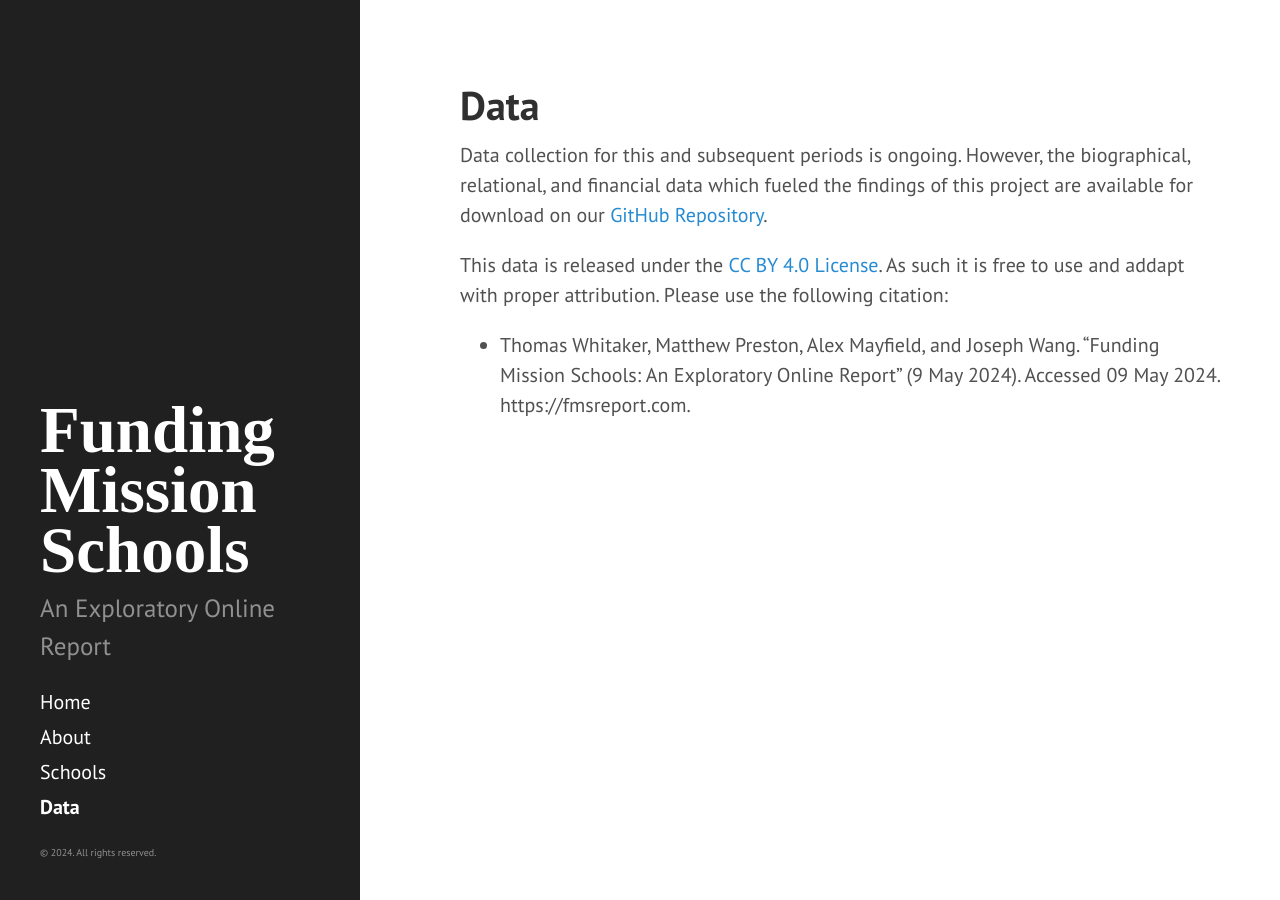
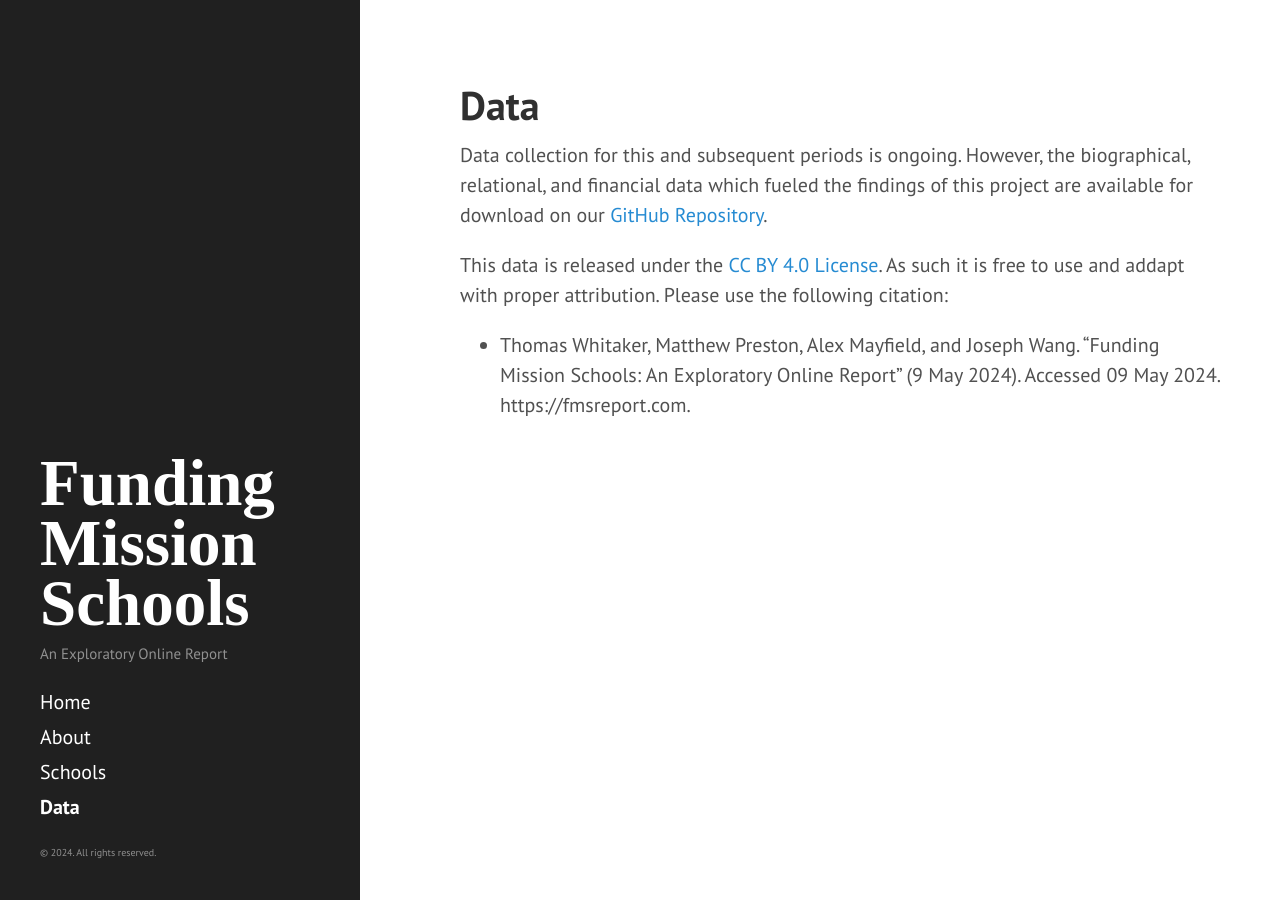
Before and after one commit to alex-mayfield/fmsreport, a Jekyll site: the page built from pages/data.md, in a window 1280 px wide. Built offline with Jekyll 4.4.1, drawn with Linux system fonts in a browser that asks for light colours.

Commit message:
Update poole.css

```diff
--- a/public/css/poole.css
+++ b/public/css/poole.css
@@ -266,7 +266,7 @@ tbody tr:nth-child(odd) th {
  */
 
 .lead {
-  font-size: 1.25rem;
+  font-size: .75rem;
   font-weight: 300;
 }
 
```
